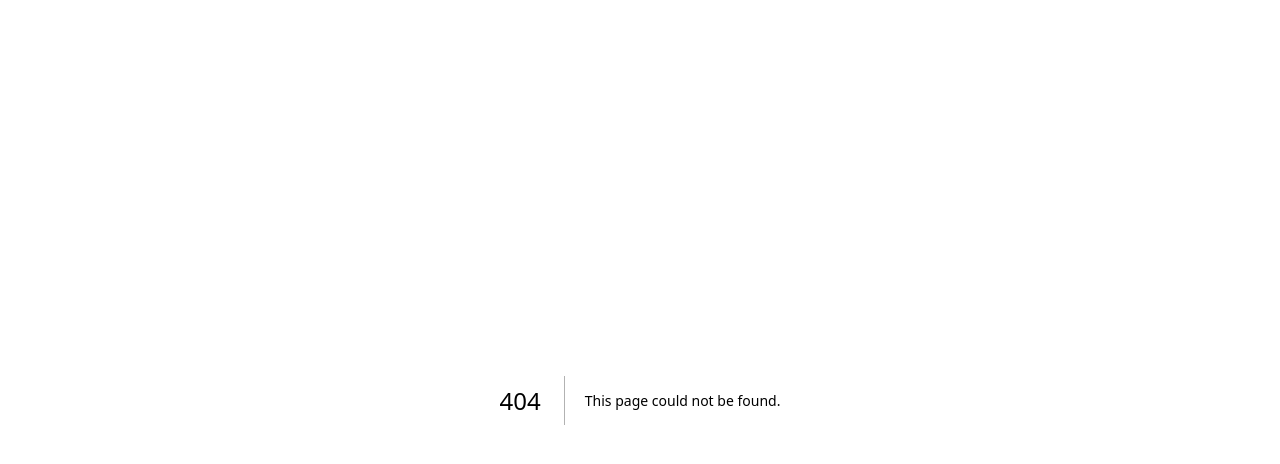
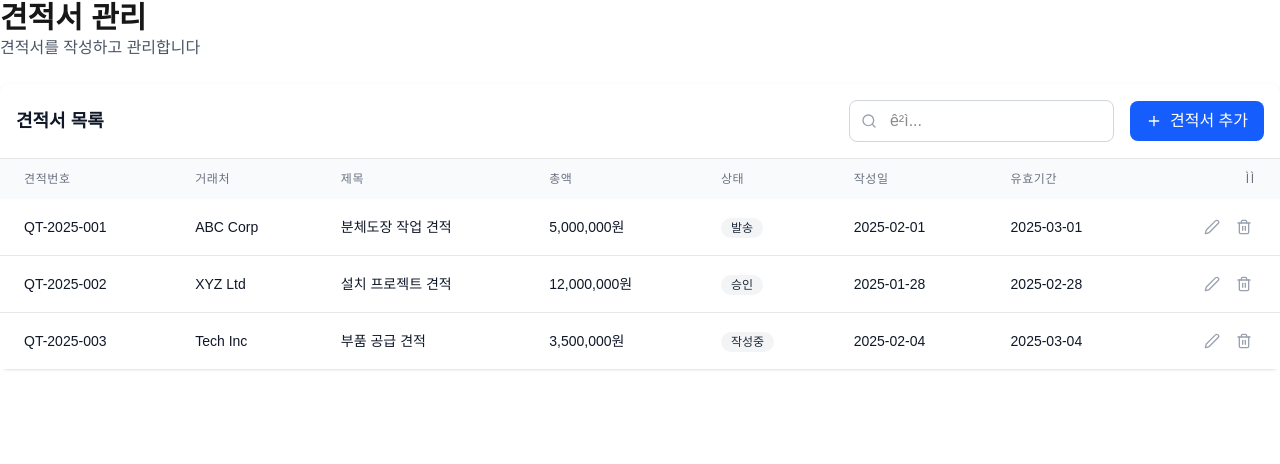
Before and after one commit to dialserviceKR/dialservice-dashboard, a Next.js app: page /dashboard/quotes in a window 1280 px wide. Before the commit this address had no page. Shown: the top 464 px of the page. Built offline with nearby package versions, Linux system fonts and the light colour scheme.

Commit message:
Create page.tsx

```diff
--- /dev/null
+++ b/src/app/dashboard/quotes/page.tsx
@@ -0,0 +1,84 @@
+'use client'
+
+import { useState } from 'react'
+import { DataTable } from '@/components/ui/data-table'
+import { Modal } from '@/components/ui/modal'
+import { StatusBadge, getStatusType } from '@/components/ui/status-badge'
+
+type QuoteStatus = '작성중' | '발송' | '승인' | '거절'
+
+interface Quote {
+  id: string
+  견적번호: string
+  거래처: string
+  제목: string
+  총액: number
+  상태: QuoteStatus
+  작성일: string
+  유효기간: string
+}
+
+const mockQuotes: Quote[] = [
+  { id: '1', 견적번호: 'QT-2025-001', 거래처: 'ABC Corp', 제목: '분체도장 작업 견적', 총액: 5000000, 상태: '발송', 작성일: '2025-02-01', 유효기간: '2025-03-01' },
+  { id: '2', 견적번호: 'QT-2025-002', 거래처: 'XYZ Ltd', 제목: '설치 프로젝트 견적', 총액: 12000000, 상태: '승인', 작성일: '2025-01-28', 유효기간: '2025-02-28' },
+  { id: '3', 견적번호: 'QT-2025-003', 거래처: 'Tech Inc', 제목: '부품 공급 견적', 총액: 3500000, 상태: '작성중', 작성일: '2025-02-04', 유효기간: '2025-03-04' }
+]
+
+const statusOptions: QuoteStatus[] = ['작성중', '발송', '승인', '거절']
+
+export default function QuotesPage() {
+  const [quotes, setQuotes] = useState<Quote[]>(mockQuotes)
+  const [isOpen, setIsOpen] = useState(false)
+  const [editingId, setEditingId] = useState<string | null>(null)
+  const [form, setForm] = useState({ 견적번호: '', 거래처: '', 제목: '', 총액: 0, 상태: '작성중' as QuoteStatus, 작성일: '', 유효기간: '' })
+
+  const handleAdd = () => { setEditingId(null); setForm({ 견적번호: '', 거래처: '', 제목: '', 총액: 0, 상태: '작성중', 작성일: '', 유효기간: '' }); setIsOpen(true) }
+  const handleEdit = (q: Quote) => { setEditingId(q.id); setForm({ 견적번호: q.견적번호, 거래처: q.거래처, 제목: q.제목, 총액: q.총액, 상태: q.상태, 작성일: q.작성일, 유효기간: q.유효기간 }); setIsOpen(true) }
+  const handleSave = () => {
+    if (editingId) { setQuotes(quotes.map(q => q.id === editingId ? { ...q, ...form } : q)) }
+    else { setQuotes([{ id: String(Date.now()), ...form }, ...quotes]) }
+    setIsOpen(false)
+  }
+  const handleDelete = (q: Quote) => { if (confirm(`"${q.견적번호}" 삭제?`)) setQuotes(quotes.filter(x => x.id !== q.id)) }
+
+  const formatCurrency = (n: number) => n.toLocaleString('ko-KR') + '원'
+
+  const columns = [
+    { key: '견적번호' as const, label: '견적번호' },
+    { key: '거래처' as const, label: '거래처' },
+    { key: '제목' as const, label: '제목' },
+    { key: '총액' as const, label: '총액', render: (q: Quote) => <span className="font-medium">{formatCurrency(q.총액)}</span> },
+    { key: '상태' as const, label: '상태', render: (q: Quote) => <StatusBadge status={q.상태} type={getStatusType(q.상태)} /> },
+    { key: '작성일' as const, label: '작성일' },
+    { key: '유효기간' as const, label: '유효기간' }
+  ]
+
+  return (
+    <div className="space-y-6">
+      <div>
+        <h1 className="text-3xl font-bold">견적서 관리</h1>
+        <p className="text-gray-600">견적서를 작성하고 관리합니다</p>
+      </div>
+      <DataTable<Quote> columns={columns} data={quotes} title="견적서 목록" addButtonText="견적서 추가" onAdd={handleAdd} onEdit={handleEdit} onDelete={handleDelete} />
+      <Modal isOpen={isOpen} onClose={() => setIsOpen(false)} title={editingId ? '견적서 수정' : '견적서 작성'} size="lg">
+        <div className="space-y-4">
+          <input value={form.견적번호} onChange={e => setForm({ ...form, 견적번호: e.target.value })} placeholder="견적번호" className="w-full px-4 py-2 border rounded-lg" />
+          <input value={form.거래처} onChange={e => setForm({ ...form, 거래처: e.target.value })} placeholder="거래처" className="w-full px-4 py-2 border rounded-lg" />
+          <input value={form.제목} onChange={e => setForm({ ...form, 제목: e.target.value })} placeholder="견적 제목" className="w-full px-4 py-2 border rounded-lg" />
+          <input type="number" value={form.총액} onChange={e => setForm({ ...form, 총액: parseInt(e.target.value) || 0 })} placeholder="총액" className="w-full px-4 py-2 border rounded-lg" />
+          <select value={form.상태} onChange={e => setForm({ ...form, 상태: e.target.value as QuoteStatus })} className="w-full px-4 py-2 border rounded-lg">
+            {statusOptions.map(s => <option key={s} value={s}>{s}</option>)}
+          </select>
+          <div className="grid grid-cols-2 gap-4">
+            <input type="date" value={form.작성일} onChange={e => setForm({ ...form, 작성일: e.target.value })} className="px-4 py-2 border rounded-lg" />
+            <input type="date" value={form.유효기간} onChange={e => setForm({ ...form, 유효기간: e.target.value })} className="px-4 py-2 border rounded-lg" />
+          </div>
+          <div className="flex gap-2">
+            <button onClick={handleSave} className="flex-1 bg-blue-600 text-white py-2 rounded-lg">{editingId ? '수정' : '저장'}</button>
+            <button onClick={() => setIsOpen(false)} className="flex-1 bg-gray-200 py-2 rounded-lg">취소</button>
+          </div>
+        </div>
+      </Modal>
+    </div>
+  )
+}
```
